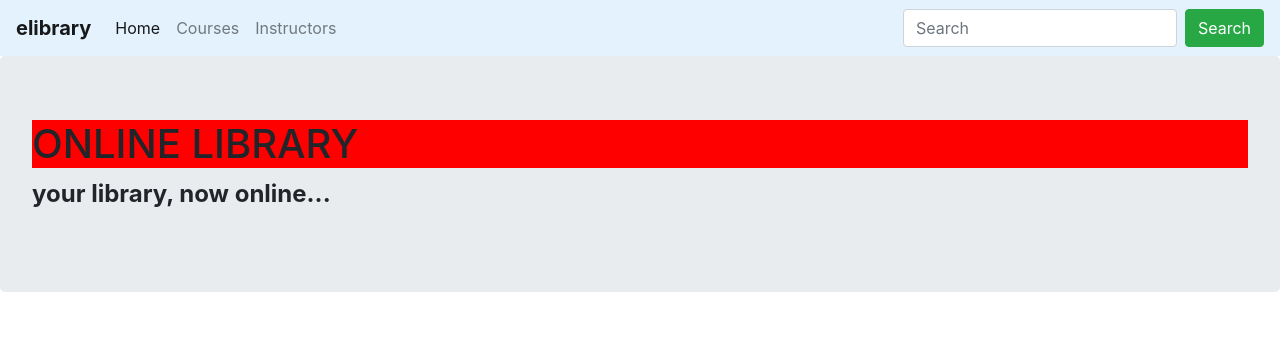
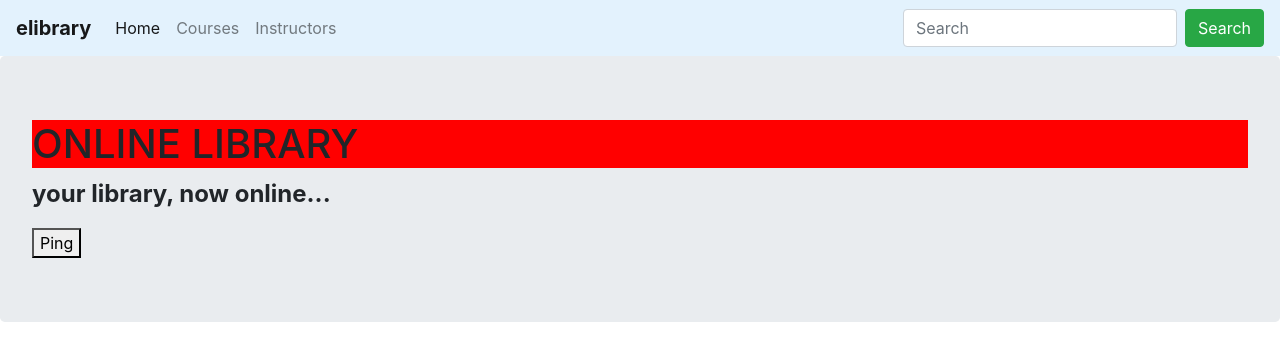
Before and after one commit to baluragala/cigna-angular5, an Angular app in the folder elibrary/: page / in a window 1280 px wide. Shown: the top 360 px of the page. Built offline with nearby package versions, Linux system fonts and the light colour scheme.

Commit message:
event binding

```diff
--- a/elibrary/src/app/home.component.ts
+++ b/elibrary/src/app/home.component.ts
@@ -12,6 +12,7 @@ import { Component, ViewEncapsulation, Input } from "@angular/core";
     <div class="jumbotron">
         <h1 [title]="mainTitle.toUpperCase()" [style.backgroundColor]="'red'">{{mainTitle.toUpperCase()}}</h1>
         <p>your library, now online...</p>
+        <button (dblclick)="doublePing($event)">Ping</button>
     </div>
     `,
   styles: [
@@ -26,4 +27,13 @@ import { Component, ViewEncapsulation, Input } from "@angular/core";
 })
 export class HomeComponent {
   @Input() mainTitle: string = "";
+
+  ping() {
+    alert("Hurray, it works!!!");
+  }
+
+  doublePing(eventArgs: any) {
+    console.log(eventArgs);
+    alert("Hurray, it works- twice!!!");
+  }
 }
```
